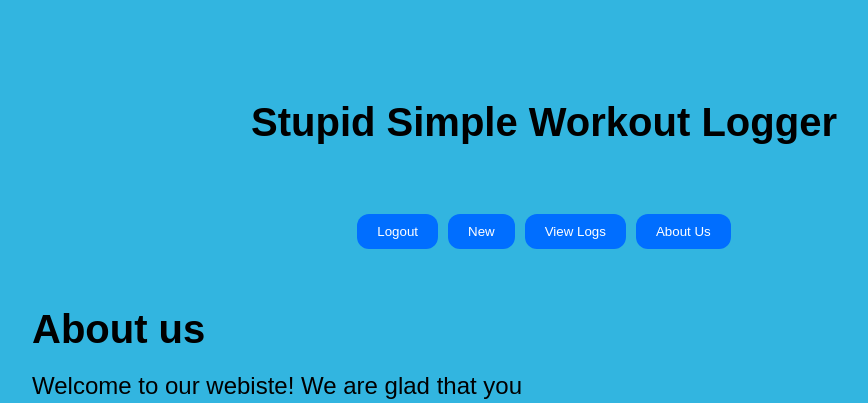
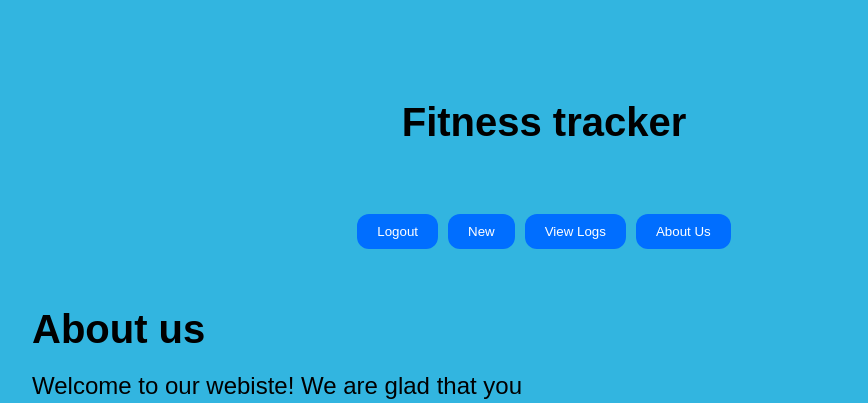
Before and after one commit to Brandlee97/Workout_logger, a Flask app: page /About_Us in a window 1280 px wide. Shown: the top 403 px of the page, without its empty margins (96-964 px from the left). Run offline with Flask 3, Linux system fonts and the light colour scheme.

Commit message:
Updated title

```diff
--- a/templates/Home.html
+++ b/templates/Home.html
@@ -3,14 +3,14 @@
 <head>
     <meta charset="UTF-8">
     <meta name="viewport" content="width=device-width, initial-scale=1.0">
-    <title>Workout Logger</title>
+    <title>Fitness Tracker</title>
 
     <link rel="stylesheet" type="text/css" href="static/main.css">
-    <title>Stupid Simple Workout logger</title>
+
 </head>
 <body>
     <div class="container">
-        <h1 class="mt-5 mb-4 text-center">Stupid Simple Workout Logger</h1>
+        <h1 class="mt-5 mb-4 text-center">Fitness Tracker</h1>
 
         <div class="menu-buttons">
             <button class="button1" onclick="window.location.href='/'">Login/Sign Up</button>
--- a/templates/aboutUs.html
+++ b/templates/aboutUs.html
@@ -4,11 +4,11 @@
     <meta charset="UTF-8">
     <meta name="viewport" content="width=device-width, initial-scale=1.0">
     <link rel="stylesheet" type="text/css" href="static/aboutus.css">
-    <title>Stupid Simple Workout Logger</title>
+    <title>Fitness Tracker</title>
 </head>
 <body>
     <div class="container">
-        <center><h2 class="mt-5 mb-4 text-center">Stupid Simple Workout Logger</h2></center>
+        <center><h2 class="mt-5 mb-4 text-center">Fitness tracker</h2></center>
 
         <div class="menu-buttons" style="margin-top: 50px;">
             <button class="button1" onclick="window.location.href='/'">Logout</button>
--- a/templates/logged_workouts.html
+++ b/templates/logged_workouts.html
@@ -4,7 +4,7 @@
     <meta charset="UTF-8">
     <meta name="viewport" content="width=device-width, initial-scale=1.0">
     <link rel="stylesheet" href="/static/logged_workout.css">
-    <title>Stupid Simple Workout Logger</title>
+    <title>Fitness Tracker</title>
 </head>
 <body>
     <div class="menu-buttons">
--- a/templates/login.html
+++ b/templates/login.html
@@ -2,7 +2,7 @@
 <html>
 <head>
     <link rel="stylesheet" type="text/css" href="static/login_signup.css">
-    <title>Login</title>
+    <title>Fitness Tracker</title>
 </head>
 <body>
     <div class="container">
--- a/templates/signup.html
+++ b/templates/signup.html
@@ -2,7 +2,7 @@
 <html>
 <head>
     <link rel="stylesheet" type="text/css" href="static/login_signup.css">
-    <title>Stupid Simple Workout Logger</title>
+    <title>Fitness Tracker</title>
 </head>
 <body>
     <h2>Sign Up</h2>
--- a/templates/workout_form.html
+++ b/templates/workout_form.html
@@ -4,11 +4,11 @@
     <meta charset="UTF-8">
     <meta name="viewport" content="width=device-width, initial-scale=1.0">
     <link rel="stylesheet" type="text/css" href="static/workout_form.css">
-    <title>Stupid simple Workout Logger</title>
+    <title>Fitness Tracker</title>
 </head>
 <body>
     <div class="container">
-        <h2>Stupid Simple Workout Logger</h2>
+        <h2>Fitness Tracker</h2>
         <div class="menu-buttons">
             <button class="button1" onclick="window.location.href='/'">Logout</button>
             <button class="button2" onclick="window.location.href='/workout_form'">New</button>
```
